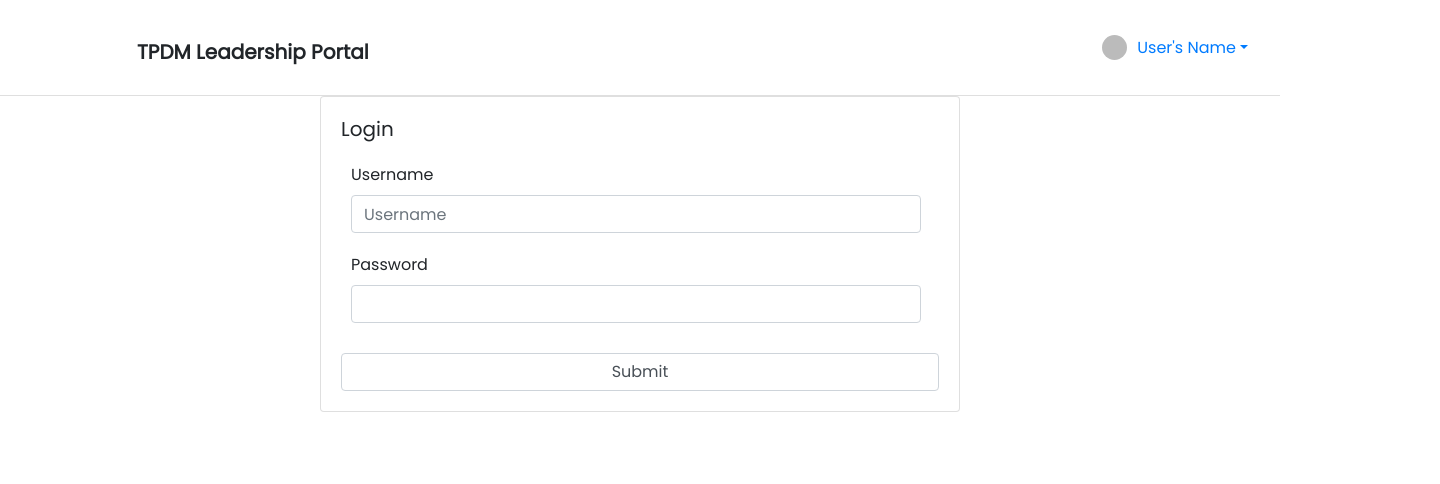
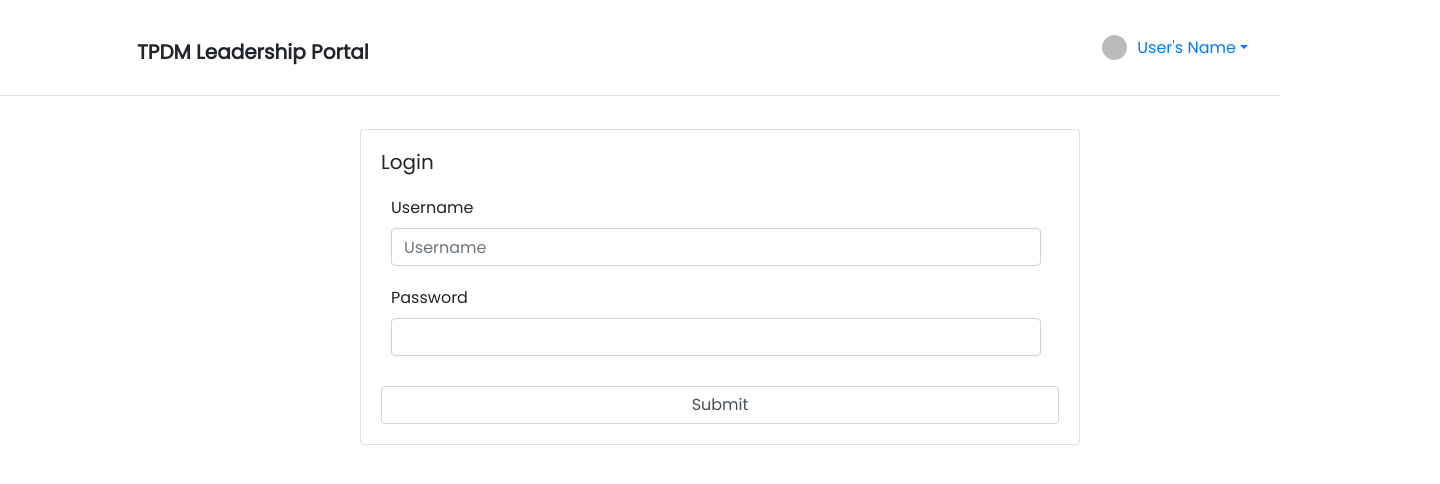
Before and after one commit to Ed-Fi-Exchange-OSS/Leadership-Profile, a React (Create React App) app in the folder src/Web/: page /account/login in a window 1280 px wide. Shown: the top 484 px of the page, 1440 px wide, since content can reach past the window. Built offline with nearby package versions, Linux system fonts and the light colour scheme.

Commit message:
complete routing in app.js

```diff
--- a/src/Web/src/App.js
+++ b/src/Web/src/App.js
@@ -1,7 +1,6 @@
 import React from 'react';
 import {
   BrowserRouter as Router,
-  Switch,
   Route,
   Redirect
 } from "react-router-dom";
@@ -24,24 +23,17 @@ function App() {
     <div className="App">
       <Navigation />
       <Router>
-          {/* <Switch> */}
         <React.Fragment>
-              <span className="body">
-                <div className="tableBody">
+          <div className="body">
             <LoggedInRoute exact path='/account/login' isAuthenticated={authenticated} component={Login} />
             <Route exact path="/">
               <Redirect to="/directory?page=1&sortBy=desc&sortField=id" />
             </Route>
             <PrivateRoute exact path="/:searchParams" isAuthenticated={authenticated} component={Directory} />
             <PrivateRoute path="/profile/:id" isAuthenticated={authenticated} component={Profile} />
+            <Route exact path="/account/register" component={Registration} />
           </div>
-              {/* <div className="body-background">
-                <Route exact path="/account/login" component={Login} />
-                <Route exact path="/account/register" component={Registration} />
-              </div> */}
-            </span>
         </React.Fragment>
-          {/* </Switch> */}
       </Router>
     </div>
   );
```
Lines whose indentation alone changed are shown as unchanged.
